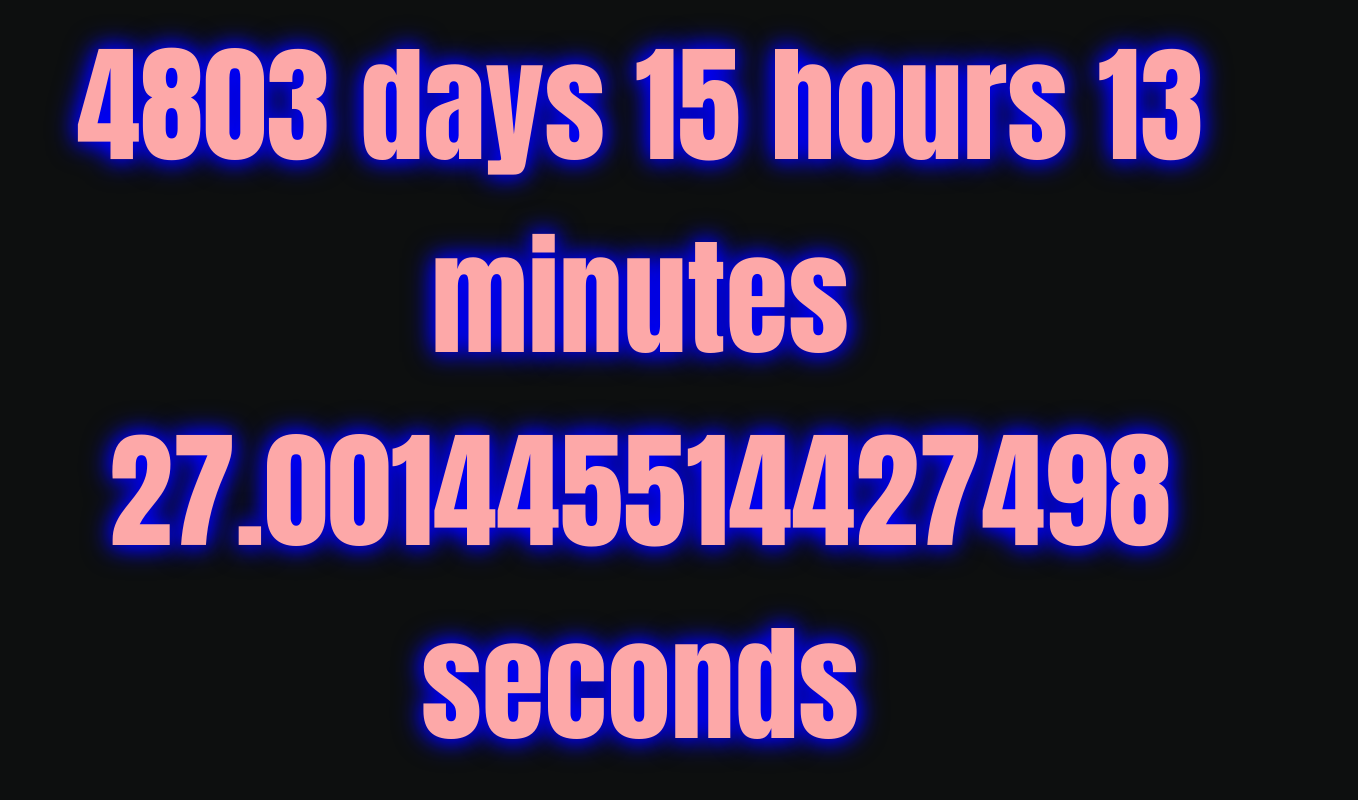
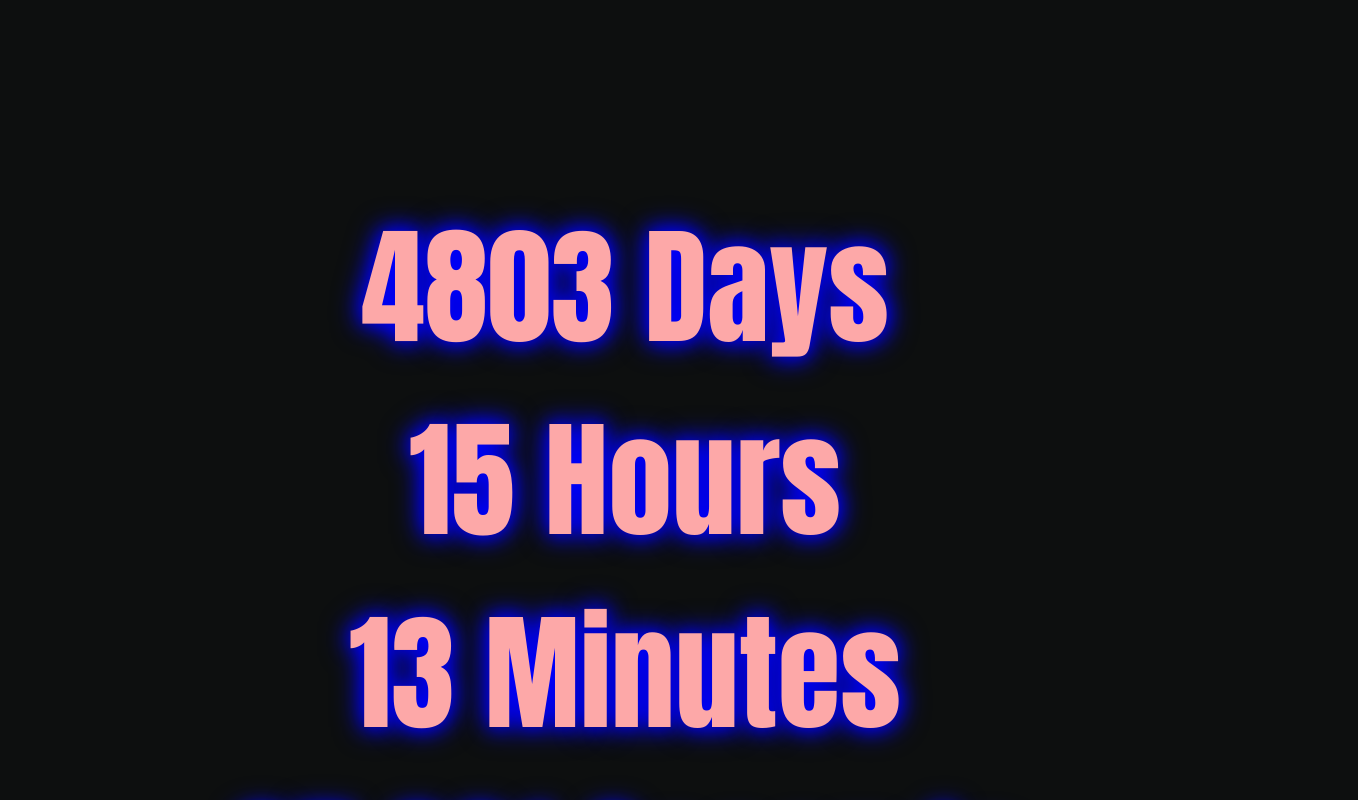
Before and after one commit to ukra174/universal-countdown, a plain HTML site: page index.html in a window 1280 px wide. Shown: the top 800 px of the page, 1358 px wide, since content can reach past the window. Drawn offline with Linux system fonts and the light colour scheme.

Commit message:
Fancy lines

```diff
--- a/index.html
+++ b/index.html
@@ -1,4 +1,5 @@
 <!-- Display the countdown timer in an element -->
+
 <p id="timer" class="maintext"></p>
 <style>
   body{
@@ -16,6 +17,8 @@
       }
     }
   .maintext{
+    white-space: pre;
+    margin-top: 15%;
     color:rgb(253, 168, 168);
     font-size: 800%;
     text-align: center;
@@ -41,11 +44,11 @@ var x = setInterval(function() {
   var days = Math.floor(distance / (1000 * 60 * 60 * 24));
   var hours = Math.floor((distance % (1000 * 60 * 60 * 24)) / (1000 * 60 * 60));
   var minutes = Math.floor((distance % (1000 * 60 * 60)) / (1000 * 60));
-  var seconds = (distance % (1000 * 60)) / 1000+Math.random()*0.001;
+  var seconds = (distance % (1000 * 60)) / 1000;
 
   // Display the result in the element with id="demo"
-  document.getElementById("timer").innerHTML = days + " days " + hours + " hours "
-  + minutes + " minutes " + seconds.toFixed(15) + " seconds ";
+  document.getElementById("timer").innerHTML = days + " Days \n" + hours + " Hours \n"
+  + minutes + " Minutes \n" + seconds.toFixed(3) + " Seconds \n\n Until the \nheat death of the Universe";
 
   // If the count down is finished, write some text
   if (distance < 0) {
```
